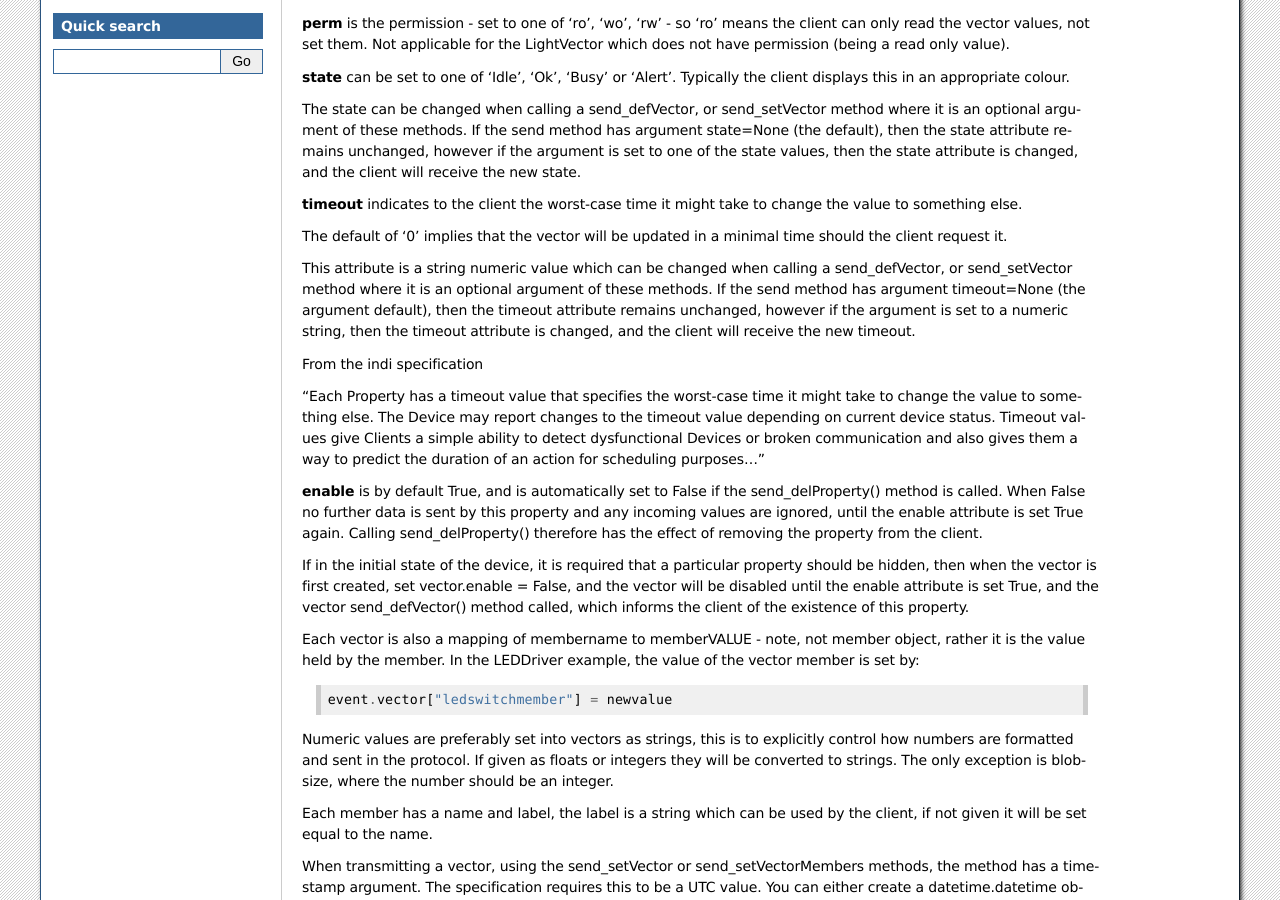
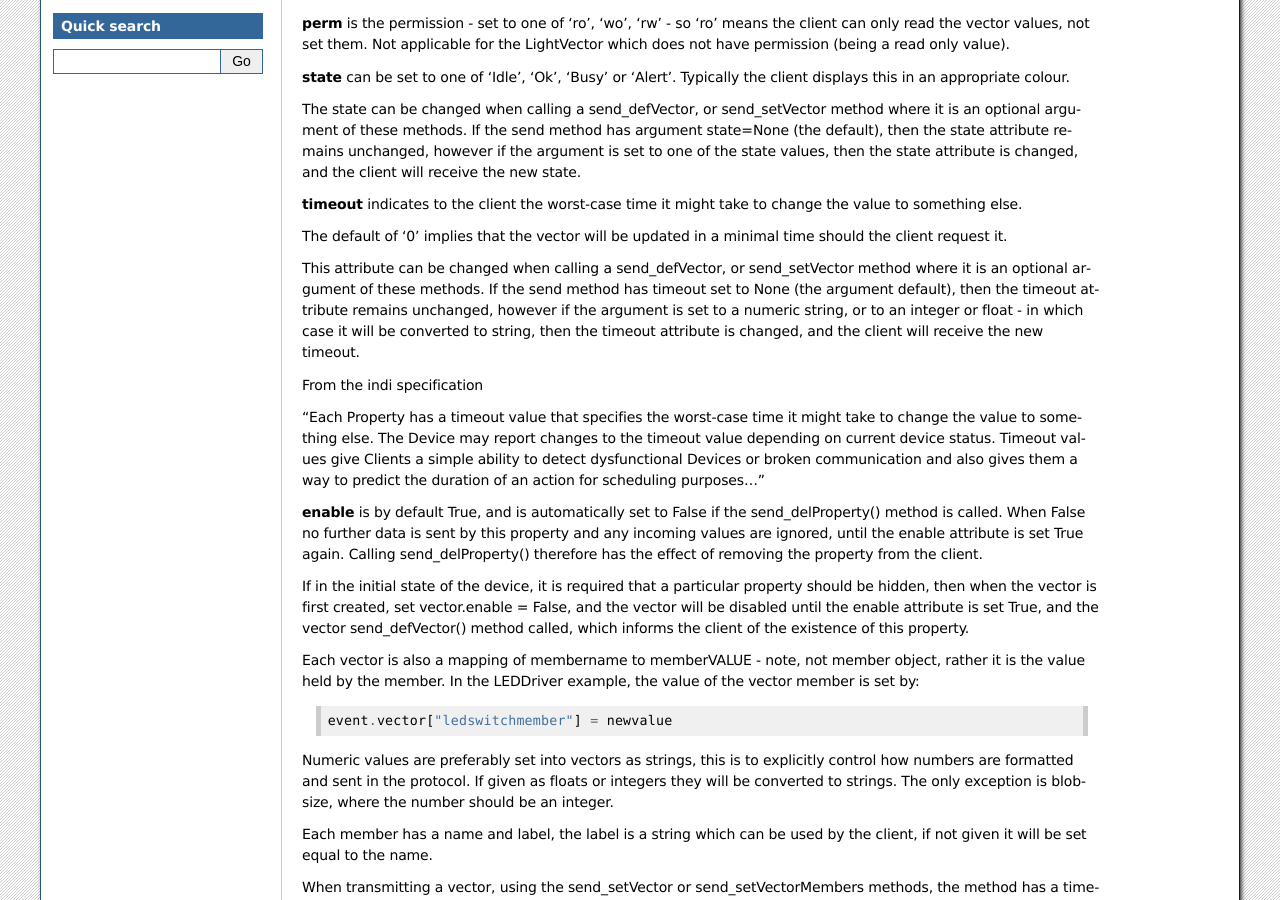
Before and after one commit to bernie-skipole/indipydriver, a Sphinx documentation site: the page built from docs/source/usage/propertyvectors.rst, in a window 1280 px wide and 900 px high, scrolled down 421 px. Built offline with Sphinx 7.4.7, drawn with Linux system fonts in a browser that asks for light colours.

Commit message:
Working on docs

```diff
--- a/docs/source/usage/propertyvectors.rst
+++ b/docs/source/usage/propertyvectors.rst
@@ -28,7 +28,7 @@ The state can be changed when calling a send_defVector, or send_setVector method
 
 The default of '0' implies that the vector will be updated in a minimal time should the client request it.
 
-This attribute is a string numeric value which can be changed when calling a send_defVector, or send_setVector method where it is an optional argument of these methods. If the send method has argument timeout=None (the argument default), then the timeout attribute remains unchanged, however if the argument is set to a numeric string, then the timeout attribute is changed, and the client will receive the new timeout.
+This attribute can be changed when calling a send_defVector, or send_setVector method where it is an optional argument of these methods. If the send method has timeout set to None (the argument default), then the timeout attribute remains unchanged, however if the argument is set to a numeric string, or to an integer or float - in which case it will be converted to string, then the timeout attribute is changed, and the client will receive the new timeout.
 
 From the indi specification
 
```
